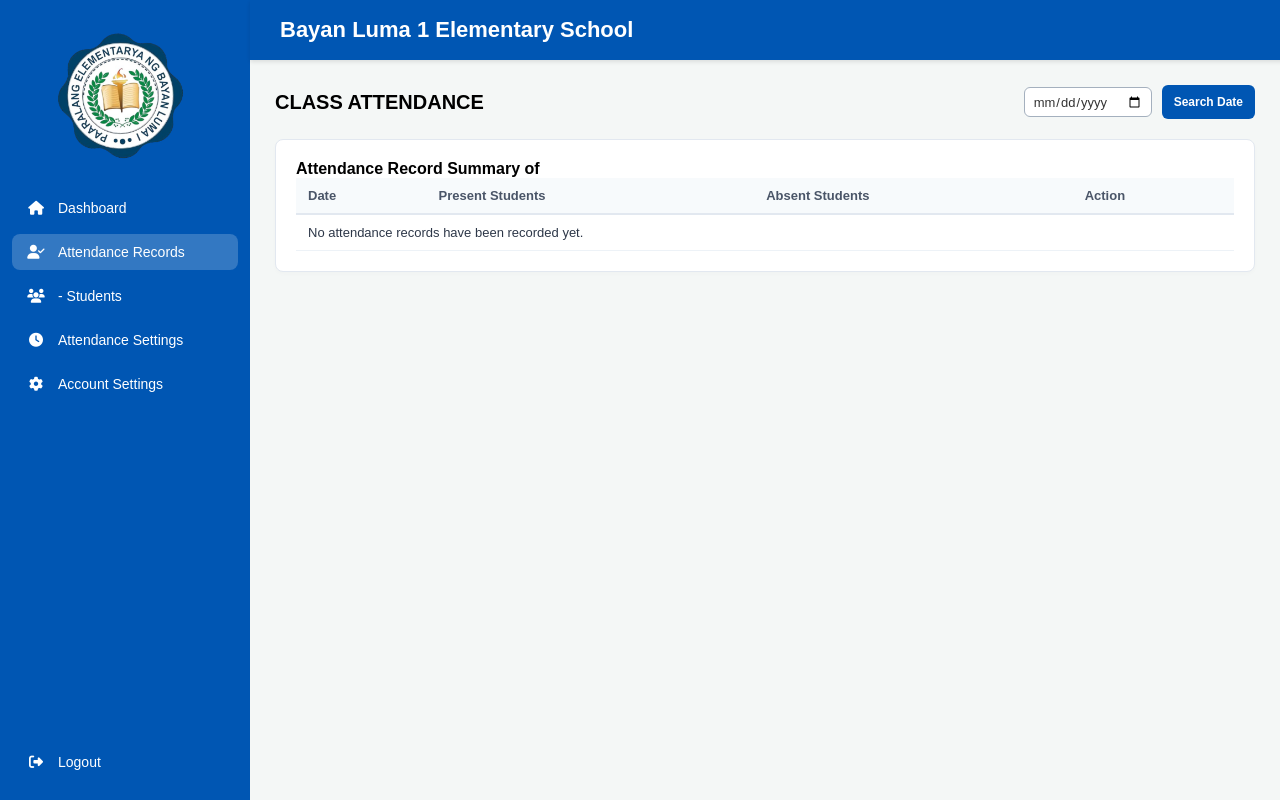
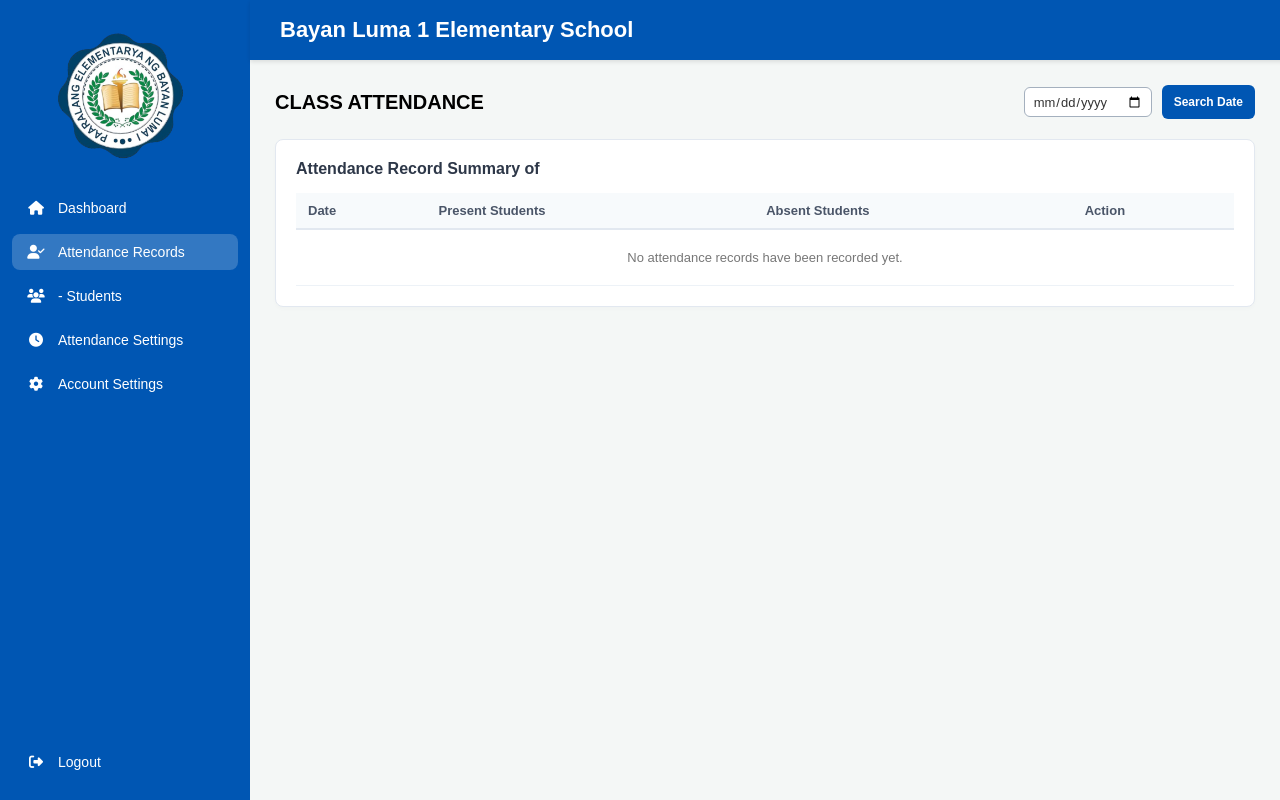
Before and after one commit to jmscljt/BayLum1---Classroom-Attendance-Management-System, a PHP site: page /app/Views/Teachers/attendanceRecords.php in a window 1280 px wide. Run offline with PHP 8.4, Linux system fonts and the light colour scheme.

Commit message:
UPDATE: Improved style of attendance records

```diff
--- a/app/Views/Teachers/accountSettings.php
+++ b/app/Views/Teachers/accountSettings.php
@@ -3,7 +3,7 @@ if (!isset($base_url)) {
     $base_url = '';
 }
 
-$currentPage = 'teachers_settings';
+$currentPage = 'accountSettings';
 $escape = static fn ($value): string => htmlspecialchars((string) $value, ENT_QUOTES, 'UTF-8');
 $teacherName = $_SESSION['user_name'] ?? 'Teacher Name';
 $teacherUniqueId = $_SESSION['user_unique_id'] ?? 'Not available';
--- a/app/Views/Teachers/attendanceRecords.php
+++ b/app/Views/Teachers/attendanceRecords.php
@@ -50,7 +50,7 @@ $displaySearchDate = $logDate !== null ? date('M j, Y', strtotime($logDate)) : '
             </div>
 
             <div class="table-section-card">
-                <h4>Attendance Record Summary of <?php echo htmlspecialchars($assignedGrade . ' ' . $advisorySection); ?></h4>
+                <h3>Attendance Record Summary of <?php echo htmlspecialchars($assignedGrade . ' ' . $advisorySection); ?></h3>
                 <div class="table-responsive">
                     <table class="data-table">
                         <thead>
@@ -64,7 +64,7 @@ $displaySearchDate = $logDate !== null ? date('M j, Y', strtotime($logDate)) : '
                         <tbody>
                             <?php if (empty($attendanceSummaries)): ?>
                                 <tr>
-                                    <td colspan="4"><?php echo $searchDate === null ? 'No attendance records have been recorded yet.' : 'No attendance record for this day.'; ?></td>
+                                    <td colspan="4" class="empty-state"><?php echo $searchDate === null ? 'No attendance records have been recorded yet.' : 'No attendance record for this day.'; ?></td>
                                 </tr>
                             <?php else: ?>
                                 <?php foreach ($attendanceSummaries as $summary): ?>
@@ -121,7 +121,7 @@ $displaySearchDate = $logDate !== null ? date('M j, Y', strtotime($logDate)) : '
                         <tbody>
                             <?php if (empty($attendanceLogs)): ?>
                                 <tr>
-                                    <td colspan="7">No attendance record for this day.</td>
+                                    <td colspan="7" class="empty-state">No attendance record for this day.</td>
                                 </tr>
                             <?php else: ?>
                                 <?php foreach ($attendanceLogs as $log): ?>
--- a/app/Views/Teachers/sidebar.php
+++ b/app/Views/Teachers/sidebar.php
@@ -24,7 +24,7 @@ $displayGrade = preg_replace('/^Grade\s*/i', '', trim($assignedGrade));
         <a href="<?php echo $base_url; ?>/index.php?page=attendanceSettings" class="<?php echo ($currentPage == 'attendanceSettings') ? 'active' : ''; ?>">
             <i class="fa-solid fa-clock"></i>Attendance Settings</a>
 
-        <a href="<?php echo $base_url; ?>/index.php?page=teachers_settings" class="<?php echo ($currentPage == 'teachers_settings') ? 'active' : ''; ?>">
+        <a href="<?php echo $base_url; ?>/index.php?page=accountSettings" class="<?php echo ($currentPage == 'accountSettings') ? 'active' : ''; ?>">
             <i class="fa-solid fa-cog"></i>Account Settings</a>
 
         <a href="<?php echo $base_url; ?>/index.php?page=logout" class="logout-btn">
--- a/index.php
+++ b/index.php
@@ -117,10 +117,6 @@ if (strpos($page, 'admin_') === 0) {
             $view = 'app/Views/Admin/teacher_activity_logs.php';
             break;
 
-        case 'devices':
-            $view = 'app/Views/Admin/admin_devices.php';
-            break;
-
         case 'settings':
             $view = 'app/Views/Admin/admin_settings.php';
             break;
@@ -226,7 +222,7 @@ switch ($page) {
         $view = 'app/Views/Teachers/students.php';
         break;
 
-    case 'teachers_settings':
+    case 'accountSsettings':
         if (empty($_SESSION['user_logged_in']) || empty($_SESSION['user_id'])) {
             header('Location: index.php?page=login');
             exit();
--- a/public/css/teachers_style.css
+++ b/public/css/teachers_style.css
@@ -618,6 +618,81 @@ header {
 
 .data-table tr:hover {
     background-color: #f8fafc;
+}
+
+.attendance-container .table-section-card,
+.attendance-modal-content {
+    width: 100%;
+    max-width: 100%;
+    box-sizing: border-box;
+}
+
+.attendance-container .table-section-card h3,
+.attendance-modal-content .modal-header-row h3 {
+    margin: 0 0 15px;
+    font-size: 16px;
+    font-weight: bold;
+    color: #2d3748;
+}
+
+.attendance-container .table-responsive,
+.attendance-modal-content .table-responsive {
+    display: block;
+    width: 100%;
+    max-width: 100%;
+    max-height: 500px;
+    overflow: auto;
+    box-sizing: border-box;
+}
+
+.attendance-container .data-table,
+.attendance-modal-content .data-table {
+    width: 100%;
+    min-width: 720px;
+    border-collapse: collapse;
+    text-align: left;
+    font-size: 13px;
+}
+
+.attendance-container .data-table th,
+.attendance-modal-content .data-table th {
+    position: sticky;
+    top: 0;
+    z-index: 2;
+    background-color: #f7fafc;
+    color: #4a5568;
+    padding: 10px 12px;
+    border-bottom: 2px solid #e2e8f0;
+    font-weight: bold;
+}
+
+.attendance-container .data-table td,
+.attendance-modal-content .data-table td {
+    padding: 10px 12px;
+    border-bottom: 1px solid #edf2f7;
+    color: #2d3748;
+}
+
+.attendance-container .data-table tr:hover,
+.attendance-modal-content .data-table tr:hover {
+    background-color: #f8fafc;
+}
+
+.attendance-container .data-table .empty-state,
+.attendance-modal-content .data-table .empty-state {
+    padding: 20px;
+    color: #777;
+    text-align: center;
+}
+
+.attendance-container .data-table .view-btn {
+    width: auto;
+    max-width: none;
+    height: auto;
+    margin-top: 0;
+    padding: 7px 10px;
+    font-size: 12px;
+    font-weight: bold;
 }
 
 .badge {
```
